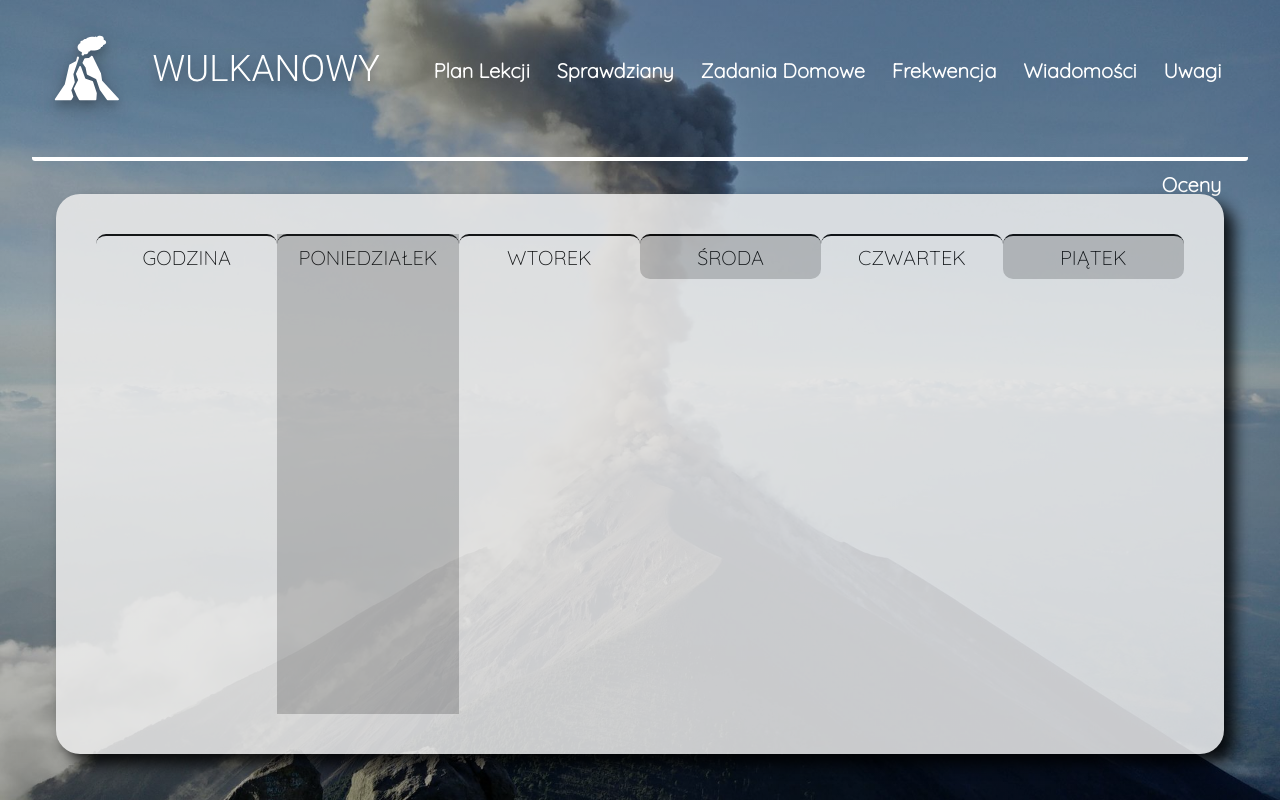
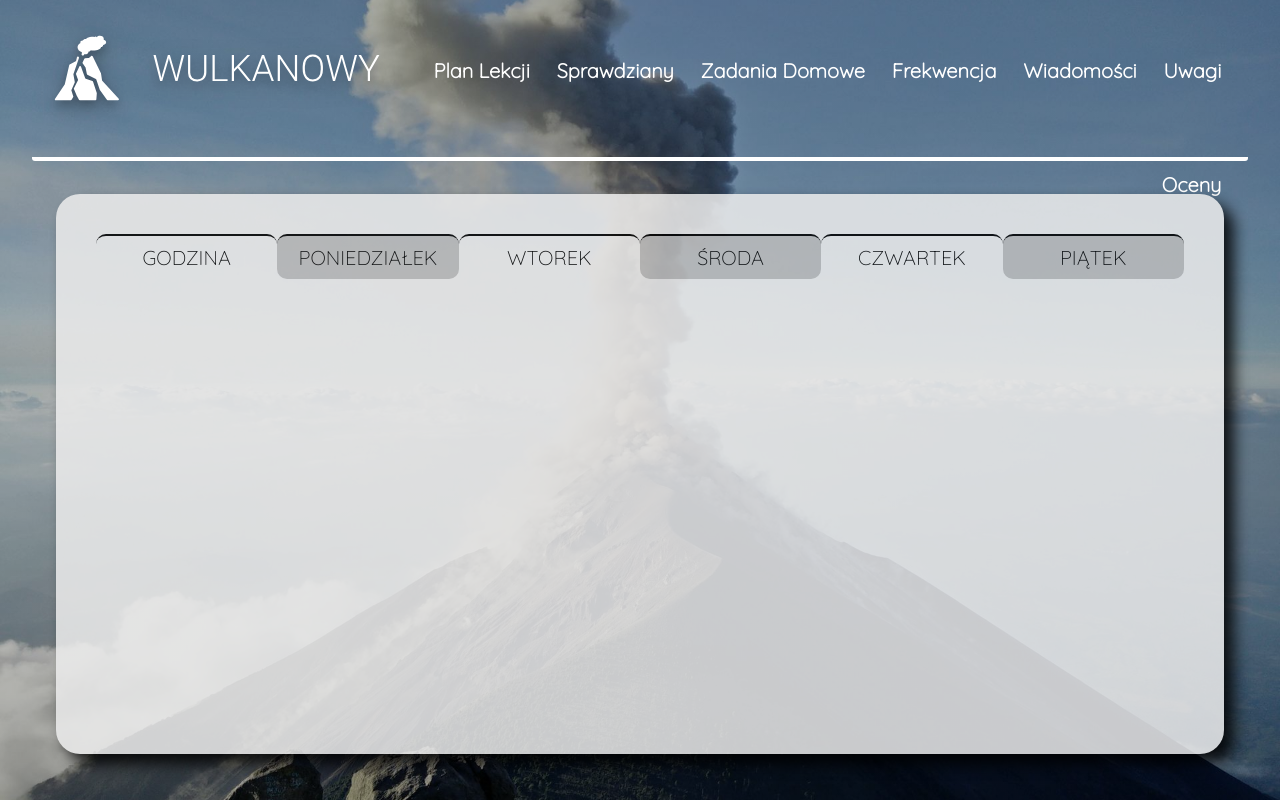
Before and after one commit to Zaptyp/wulkanowy-web, a Django app: template mypage/templates/plan.html in a window 1280 px wide. Run offline with Django 3.2, Linux system fonts and the light colour scheme; the template is opened without the code that fills it, so the values that code supplies are empty.

Commit message:
Small fix :blush:

```diff
--- a/mypage/templates/plan.html
+++ b/mypage/templates/plan.html
@@ -35,8 +35,8 @@
             <div class='item' style='height: 10%;'>{{ hours.1.0 }} - {{ hours.1.1 }}</div>
           {% endfor %}
         </div>
-        <div class='column' style='background-color: #bcbcbc;'>
-          <div class='header'>PONIEDZIAŁEK</div>
+        <div class='column'>
+          <div class='header' style='background-color: #bcbcbc;'>PONIEDZIAŁEK</div>
           {% for lessons in monday %}
             <div class='item' style='background-color: #bcbcbc; height: 10%;'>{{ lessons }}</div>
           {% endfor %}
```
